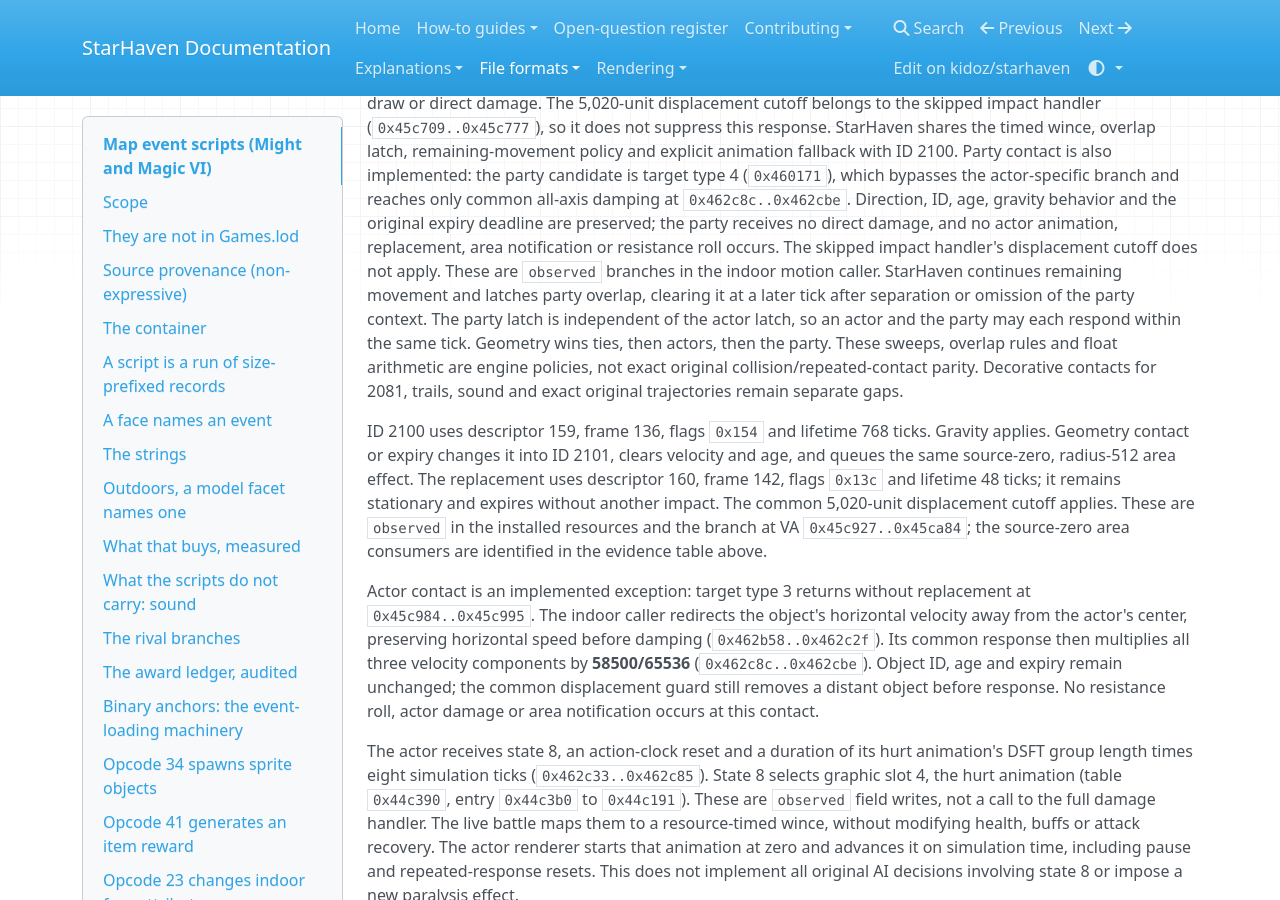
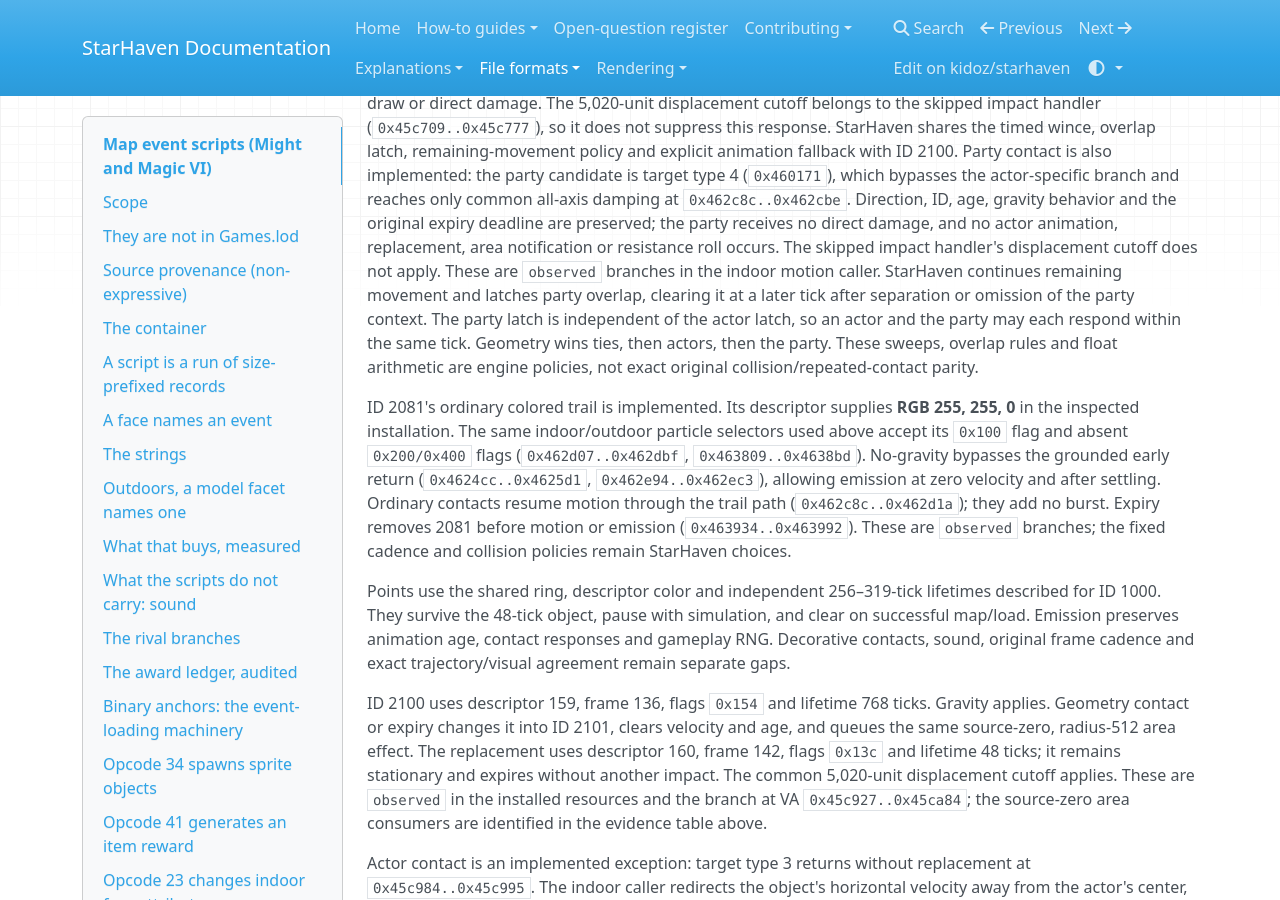
Before and after one commit to kidoz/starhaven, an MkDocs documentation site: the page built from docs/formats/map-events.md, in a window 1280 px wide and 900 px high, scrolled down 23204 px. Built offline with MkDocs 1.6.1, drawn with Linux system fonts in a browser that asks for light colours; nearby versions of some CDN libraries; some of the changed text lies outside the part shown.

Commit message:
Probe CD2 2081 trails alongside loot pickup and saves in evt_info and document them

```diff
--- a/docs/formats/map-events.md
+++ b/docs/formats/map-events.md
@@ -1048,8 +1048,8 @@
 map/load clear discards them. Rendering uses one internal-framebuffer pixel,
 8-bit descriptor RGB and the existing camera/depth convention. Exact original
 cadence, shared RNG ordering, color quantization and doubled-resolution mode
-remain outside this implementation. ID 1050/1051 uses this same particle path
-as described below; other families' trails remain open.
+remain outside this implementation. IDs 1050/1051 and 2081 use this same
+particle path as described below; other families' trails remain open.
 
 ID 1000 actor contact is implemented through the ordinary collision response.
 Flag `0x40` is absent, so it bypasses the impact handler and its 5,020-unit
@@ -1162,8 +1162,22 @@
 within the same tick. Geometry wins ties,
 then actors, then the party. These sweeps, overlap rules and float arithmetic
 are engine policies, not exact original collision/repeated-contact parity.
-Decorative contacts for 2081, trails, sound and exact original trajectories
-remain separate gaps.
+
+ID 2081's ordinary colored trail is implemented. Its descriptor supplies
+**RGB 255, 255, 0** in the inspected installation. The same indoor/outdoor
+particle selectors used above accept its `0x100` flag and absent `0x200/0x400`
+flags (`0x462d07..0x462dbf`, `0x463809..0x4638bd`). No-gravity bypasses the
+grounded early return (`0x4624cc..0x4625d1`, `0x462e94..0x462ec3`), allowing
+emission at zero velocity and after settling. Ordinary contacts resume motion
+through the trail path (`0x462c8c..0x462d1a`); they add no burst. Expiry removes
+2081 before motion or emission (`0x463934..0x463992`). These are `observed`
+branches; the fixed cadence and collision policies remain StarHaven choices.
+
+Points use the shared ring, descriptor color and independent 256–319-tick
+lifetimes described for ID 1000. They survive the 48-tick object, pause with
+simulation, and clear on successful map/load. Emission preserves animation age,
+contact responses and gameplay RNG. Decorative contacts, sound, original
+frame cadence and exact trajectory/visual agreement remain separate gaps.
 
 ID 2100 uses descriptor 159, frame 136, flags `0x154` and lifetime 768 ticks.
 Gravity applies. Geometry contact or expiry changes it into ID 2101, clears
@@ -1565,15 +1579,21 @@
 missing resource joins reject destination preparation before replacing the world.
 Existing placed-map loot remains outside this new persistence slice.
 
-`evt_info --object-loot` now starts CD2 events 35/36 at entry with their default
+`evt_info --object-loot [PPM]` starts CD2 events 35/36 at entry with their default
 counter state. It applies ID 2081 and ID 1 together, checks motion, drawable
-animation frames and expiration without detonation, then checks full packs,
+animation frames and expiration without detonation. Each effect emits eleven
+descriptor-colored points before its tick-48 deadline; the probe checks visible
+points, unchanged gameplay RNG and particle survival followed by expiry. The
+optional PPM contains only the point scene. It then checks full packs,
 map memory, save/reload and one-time loot pickup without writing user slots.
 Repeat activation creates both requests again; a seeded counter taking the
 other branch emits neither. Temporary-effect clearing preserves the loot.
 This witnesses these event paths in the engine, not natural player reachability
 or original-runtime visual parity. Synthetic tests additionally cover modal
-continuation, capacity, invalid resources, wall occlusion and refill.
+continuation, capacity, invalid resources, wall occlusion and refill. Trail
+regressions add moving/zero-speed/grounded emission, ordinary actor/party contact,
+descriptor flags, custom lifetime, pool overwrite, batching, pause, map clear
+and both indoor/outdoor live adapters.
 
 ## Opcode 41 generates an item reward
 
```
Also changed, not shown: docs/explanation/event-script-coverage.md (+8 -6 lines), docs/open-questions.md (+6 -1 lines), 1 other file.
